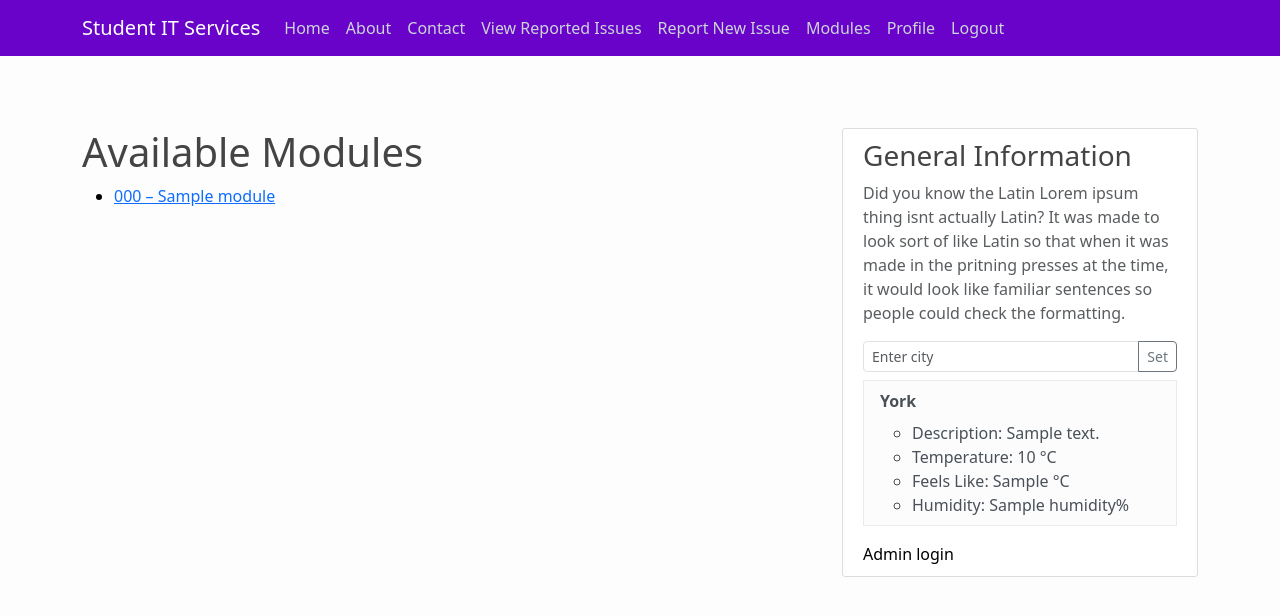
After one commit to Numaan-H/Django-app, a Django app: page /modules/ in a window 1280 px wide. The commit adds this page. Shown: the top 616 px of the page. Run offline with Django 5.2, Linux system fonts and the light colour scheme; a user stored in the database is signed in; tables that the repository leaves empty hold one stand-in row (values such as "Sample post"); a database or web service that is not in the repository returns one stand-in record (values such as "Sample title"); data that the repository does not hold is empty.

Commit message:
module list beta

```diff
--- a/itreporting/admin.py
+++ b/itreporting/admin.py
@@ -1,6 +1,8 @@
 from django.contrib import admin
 
 # Register your models here.
-from .models import Issue
+from .models import Issue, Course, Module
 
 admin.site.register(Issue)
+admin.site.register(Course)
+admin.site.register(Module)
--- a/itreporting/context_processors.py
+++ b/itreporting/context_processors.py
@@ -1,7 +1,6 @@
 import requests
 
 def weather_context(request):
-    # Get city from session, default to York
     city_name = request.session.get("weather_city", "York")
     api_key = "2474636061ab426f55d6f07da1b3d43f"
 
--- a/itreporting/models.py
+++ b/itreporting/models.py
@@ -25,3 +25,41 @@
 
     def get_absolute_url(self):
         return reverse('itreporting:issue-detail', kwargs={'pk': self.pk})
+
+class Student(models.Model):
+    user = models.OneToOneField(User, on_delete=models.CASCADE)
+
+    def __str__(self):
+        return self.user.username
+
+
+class Course(models.Model):
+    name = models.CharField(max_length=100)
+    code = models.CharField(max_length=10, unique=True)
+
+    def __str__(self):
+        return f"{self.code} - {self.name}"
+
+
+class Module(models.Model):
+    CATEGORY_CHOICES = [
+        ("CORE", "Core"),
+        ("OPTIONAL", "Optional"),
+    ]
+
+    name = models.CharField(max_length=100)
+    code = models.CharField(max_length=10, unique=True)
+    credit = models.PositiveIntegerField()
+    category = models.CharField(max_length=10, choices=CATEGORY_CHOICES)
+    description = models.TextField()
+    is_open = models.BooleanField(default=True)
+
+    courses = models.ManyToManyField(Course, related_name="modules")
+    students = models.ManyToManyField(
+        Student,
+        blank=True,
+        related_name="registered_modules"
+    )
+
+    def __str__(self):
+        return f"{self.code} - {self.name}"
--- a/itreporting/templates/itreporting/base.html
+++ b/itreporting/templates/itreporting/base.html
@@ -51,6 +51,7 @@
 
                 {% if user.is_authenticated  %}
                 <a class="nav-item nav-link" href="{% url 'itreporting:issue-create' %}">Report New Issue</a>
+                <a class="nav-item nav-link" href="{% url 'itreporting:module_list' %}">Modules</a>
                     <a class="nav-item nav-link" href="{% url 'profile' %}">Profile</a>
                     <form method="POST" id="frm_logout" action="{% url 'logout' %}">
                         {% csrf_token %}
@@ -120,7 +121,9 @@
                 </ul>
               {% endif %}
               </li>
-              <li class="list-group-item list-group-item-light">IT Policies</li>
+              <p></p>
+              {% if user.is_staff %}
+            {% endif %}<a class="nav-item nav-link" href="{% url 'admin:index' %}">Admin login</a>
             </ul>
           </div>
         </div>
--- a/itreporting/templates/itreporting/home.html
+++ b/itreporting/templates/itreporting/home.html
@@ -2,4 +2,4 @@
 
     {% block content %}
     <h1>Welcome to the  SHU homepage</h1>
-    {% endblock %}
+{% endblock %}
--- /dev/null
+++ b/itreporting/templates/itreporting/module_list.html
@@ -0,0 +1,17 @@
+{% extends "itreporting/base.html" %}
+
+{% block title %}Modules{% endblock %}
+
+{% block content %}
+<h1>Available Modules</h1>
+
+<ul>
+    {% for module in modules %}
+        <li>
+            <a href="{% url 'itreporting:module_detail' module.code %}">
+                {{ module.code }} – {{ module.name }}
+            </a>
+        </li>
+    {% endfor %}
+</ul>
+{% endblock %}
--- a/itreporting/urls.py
+++ b/itreporting/urls.py
@@ -1,4 +1,4 @@
-from django.urls import path
+from django.urls import path, include
 from . import views
 from .views import PostListView, PostDetailView, PostCreateView, PostUpdateView, PostDeleteView, weather_view, set_weather_city
 
@@ -14,4 +14,6 @@
     path('issues/<int:pk>/update/', PostUpdateView.as_view(), name = 'issue-update'),
     path('issues/<int:pk>/delete/', PostDeleteView.as_view(), name = 'issue-delete'),
     path("set-city/", set_weather_city, name="set_weather_city"),
+    path("modules/", views.module_list, name="module_list"),
+    path("modules/<str:code>/", views.module_detail, name="module_detail"),
 ]
--- a/itreporting/views.py
+++ b/itreporting/views.py
@@ -1,13 +1,16 @@
 import requests
-from django.shortcuts import render, redirect
+from django.shortcuts import get_object_or_404, render, redirect
 from django.http import HttpResponse
 from django.views.decorators.http import require_POST
 from django.views.generic import ListView, DetailView, CreateView, UpdateView, DeleteView
 from django.urls import reverse_lazy
-from .models import Issue
+from .models import Issue, Course, Module, Student
+from users.forms import StudentRegistrationForm
+from django.contrib.auth import login
 from django.contrib.auth.mixins import LoginRequiredMixin, UserPassesTestMixin
 from django.core.mail import send_mail
 from django.conf import settings
+from django.contrib.auth.decorators import login_required
 
 @require_POST
 def set_weather_city(request):
@@ -17,6 +20,48 @@
         request.session["weather_city"] = city.strip()
 
     return redirect(request.META.get("HTTP_REFERER", "/"))
+
+@login_required
+def module_detail(request, code):
+    module = get_object_or_404(Module, code=code)
+    student = request.user.student
+
+    if request.method == "POST" and module.is_open:
+        if student in module.students.all():
+            module.students.remove(student)
+        else:
+            module.students.add(student)
+
+    return render(request, "courses/module_detail.html", {
+        "module": module,
+        "is_registered": student in module.students.all()
+    })
+
+@login_required
+def module_list(request):
+    modules = Module.objects.filter(is_open=True)
+    return render(request, "itreporting/module_list.html", {
+        "modules": modules
+    })
+
+@login_required
+def module_detail(request, code):
+    module = get_object_or_404(Module, code=code)
+    student = request.user.student
+
+    is_registered = student in module.students.all()
+
+    if request.method == "POST" and module.is_open:
+        if is_registered:
+            module.students.remove(student)
+        else:
+            module.students.add(student)
+        return redirect("module_detail", code=code)
+
+    return render(request, "itreporting/module_detail.html", {
+        "module": module,
+        "is_registered": is_registered
+    })
 
 class PostListView(ListView):
     model = Issue
@@ -94,3 +139,20 @@
         }
 
     return render(request, "base.html", {"weather": weather})
+
+def register(request):
+    if request.method == "POST":
+        form = StudentRegistrationForm(request.POST)
+        if form.is_valid():
+            user = form.save(commit=False)
+            user.set_password(form.cleaned_data["password"])
+            user.save()
+
+            # Create linked Student profile
+            Student.objects.create(user=user)
+
+            login(request, user)
+            return redirect("module_list")
+    else:
+        form = StudentRegistrationForm()
+        return render(request, "itreporting/register.html", {"form": form})
--- a/users/views.py
+++ b/users/views.py
@@ -2,6 +2,7 @@
 from .forms import UserRegisterForm,UserUpdateForm, ProfileUpdateForm, EmailSignupForm
 from django.contrib import messages
 from django.contrib.auth.decorators import login_required
+
 
 def profile(request):
     if request.method == 'POST':
@@ -19,9 +20,6 @@
 
     context = {'u_form': u_form, 'p_form': p_form, 'title': 'Student Profile'}
     return render(request, 'users/profile.html', context)
-
-
-
 
 def register(request):
     if request.method == 'POST':
```
Also changed, not shown: itreporting/templates/itreporting/module_detail.html (added, +20 -0 lines), users/forms.py (+14 -0 lines), itreporting/migrations/0003_course_student_module.py (added).
